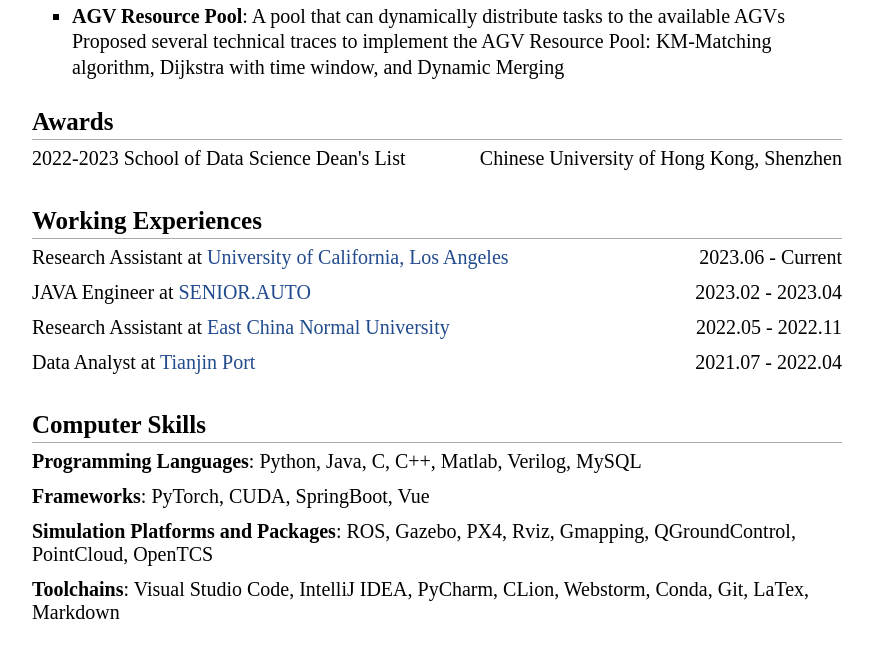
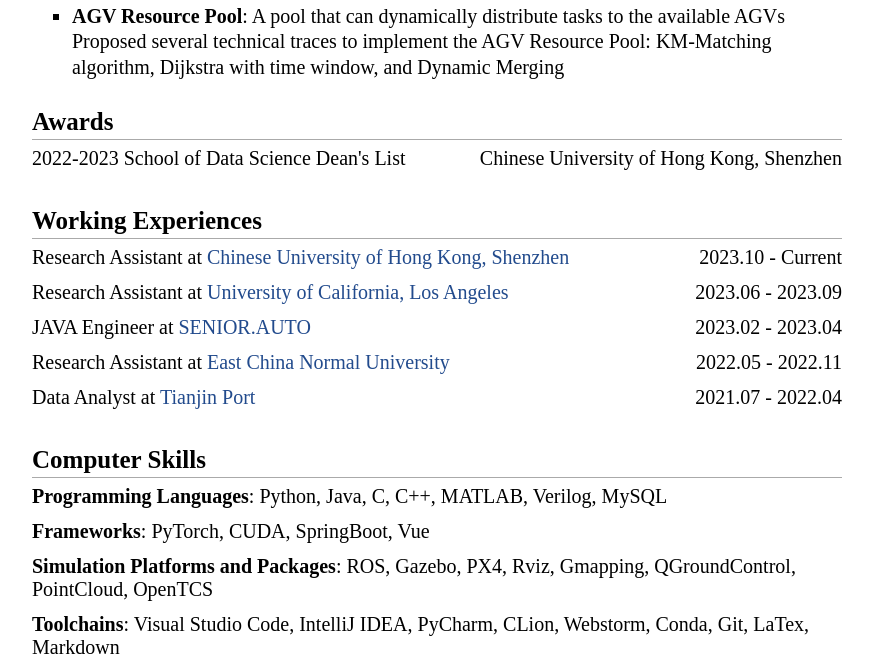
Before and after one commit to GuanlinWU123/guanlinwu123.github.io, a plain HTML site: page index.html in a window 1280 px wide. Shown: the part 1228-1885 px from the top of the page, without its empty margins (203-1076 px from the left). Drawn offline with nearby package versions, Linux system fonts and the light colour scheme.

Commit message:
modified working experience

```diff
--- a/index.html
+++ b/index.html
@@ -406,8 +406,13 @@
 
 <h2>Working Experiences</h2>
     <div style="overflow:hidden;margin-bottom: 0.6em">
+        <div style="float:left;">Research Assistant at <a href="https://www.ucla.edu">Chinese University of Hong Kong, Shenzhen</a></div>
+        <div style="float:right;">2023.10 - Current </div>
+    </div>
+
+    <div style="overflow:hidden;margin-bottom: 0.6em">
         <div style="float:left;">Research Assistant at <a href="https://www.ucla.edu">University of California, Los Angeles</a></div>
-        <div style="float:right;">2023.06 - Current </div>
+        <div style="float:right;">2023.06 - 2023.09 </div>
     </div>
 
     <div style="overflow:hidden;margin-bottom: 0.6em">
@@ -428,7 +433,7 @@
 
 <h2>Computer Skills</h2>
     <div style="overflow:hidden;margin-bottom: 0.6em">
-        <div style="float:left;"> <strong className="text-stone-100">Programming Languages</strong>: Python, Java, C, C++, Matlab, Verilog, MySQL</div>
+        <div style="float:left;"> <strong className="text-stone-100">Programming Languages</strong>: Python, Java, C, C++, MATLAB, Verilog, MySQL</div>
     </div>
 
     <div style="overflow:hidden;margin-bottom: 0.6em">
```
